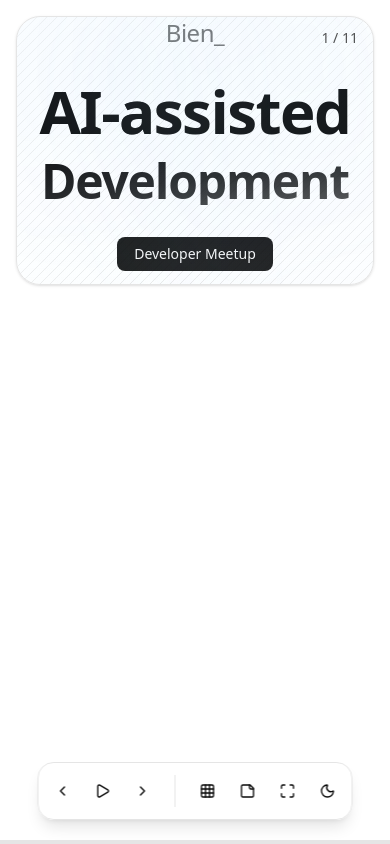
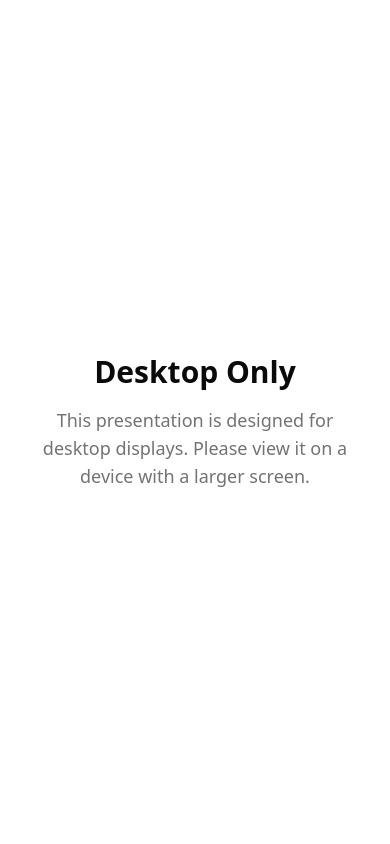
Before and after one commit to eirikhaugstulen/dev-meetup-slides, a Next.js app: page / in a window 390 px wide. Built offline with nearby package versions, Linux system fonts and the light colour scheme.

Commit message:
feat: update layout for desktop-only presentation view

```diff
--- a/app/layout.tsx
+++ b/app/layout.tsx
@@ -3,7 +3,7 @@ import "./globals.css";
 
 export const metadata: Metadata = {
   title: "Developer Meetup - AI-assisted Development",
-  description: "This is the presentation deck made for the developer meetup on October 9th, 2025, regarding AI-assisted Development.",
+  description: "This is the presentation deck made for the developer meetup on October 9th, 2025, regarding AI-assisted Development. (Desktop only)",
 };
 
 export default function RootLayout({
@@ -13,8 +13,15 @@ export default function RootLayout({
 }>) {
   return (
     <html lang="en">
-      <body className="font-sans antialiased bg-slate-950 text-slate-50">
-        {children}
+      <body className="font-sans antialiased bg-background text-foreground">
+        <div className="hidden lg:block">{children}</div>
+        <div className="lg:hidden flex min-h-screen flex-col items-center justify-center gap-4 px-6 text-center">
+          <h1 className="text-3xl font-semibold">Desktop Only</h1>
+          <p className="text-lg text-muted-foreground">
+            This presentation is designed for desktop displays. Please view it on a device with a larger
+            screen.
+          </p>
+        </div>
       </body>
     </html>
   );
```
